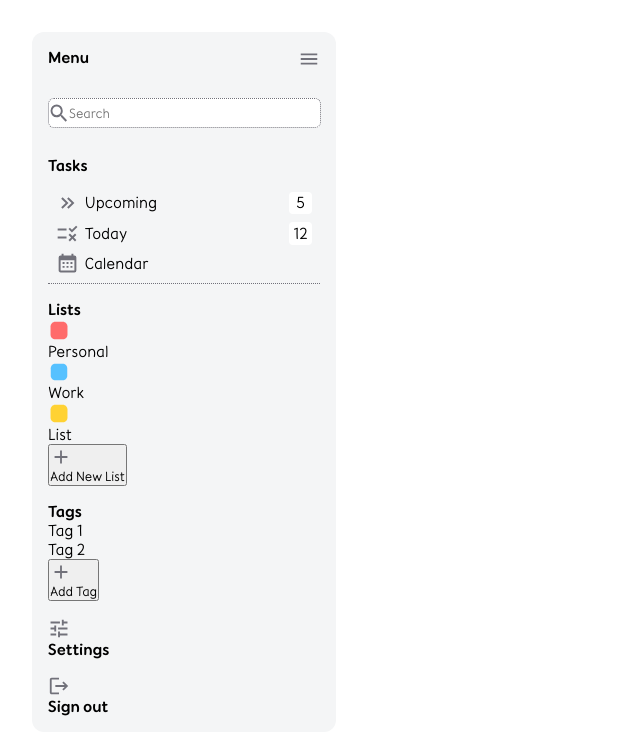
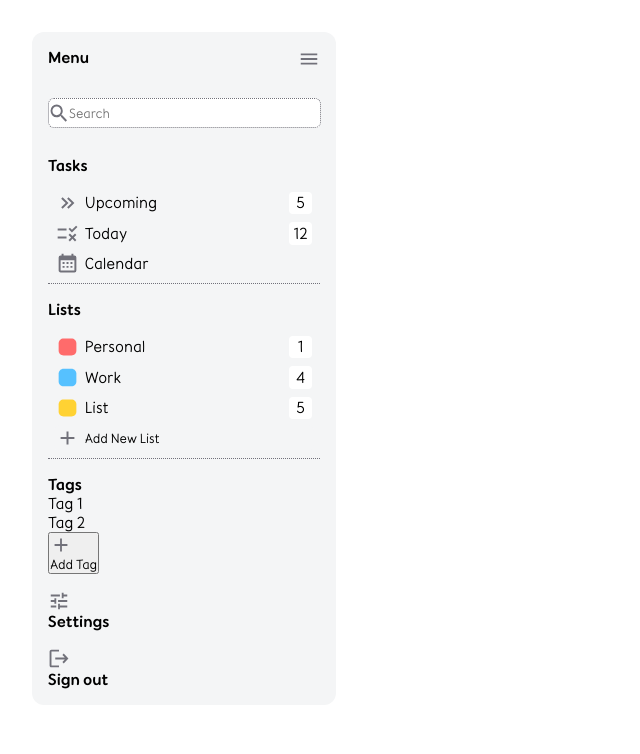
Before and after one commit to LechintanJoshua/to-do-list, a website built with webpack: page src/index.html in a window 1280 px wide. Shown: the whole page, without its empty margins (0-640 px from the left). Built offline with nearby package versions, Linux system fonts and the light colour scheme.

Commit message:
Finish Menu list design

```diff
--- a/src/index.html
+++ b/src/index.html
@@ -29,13 +29,13 @@
                 </div>
                 Upcoming
 
-                <div id="number">5</div>
+                <div class="number">5</div>
             </div>
             <div>
                 <div class="icon">
                 </div>
                 Today
-                <div id="number">12</div>
+                <div class="number">12</div>
             </div>
             <div>
                 <div class="icon">
@@ -47,26 +47,33 @@
 
         <div class="lists">
             Lists
+
+            <div class="list-type">
             <div>
                 <div class="icon">
                 </div>
                 Personal
+                <div class="number">1</div>
             </div>
             <div>
                 <div class="icon">
                 </div>
 
-                Work</div>
+                Work
+                <div class="number">4</div>
+            </div>
             <div>
                 <div class="icon">
                 </div>
                 List
+                <div class="number">5</div>
             </div>
             <button>
-                <div class="icon">
+                <div class="icon"">
                 </div>
                 Add New List
             </button>
+            </div>
         </div>
 
         <div class="tags">
--- a/src/styles/iconStyle.css
+++ b/src/styles/iconStyle.css
@@ -42,9 +42,9 @@
     mask-image: url('../icons/square-rounded.svg');
 }
 
-.lists div:nth-child(1) .icon { background-color: var(--accent-red); }
-.lists div:nth-child(2) .icon { background-color: var(--accent-cyan); }
-.lists div:nth-child(3) .icon { background-color: var(--accent-yellow); }
+.list-type > div:nth-child(1) .icon { background-color: var(--accent-red); }
+.list-type > div:nth-child(2) .icon { background-color: var(--accent-cyan); }
+.list-type > div:nth-child(3) .icon { background-color: var(--accent-yellow); }
 
 .lists button .icon {
     -webkit-mask-image: url('../icons/plus.svg');
@@ -71,3 +71,9 @@
    top: 50%;
    transform: translateY(-50%);
 }
+
+.top .icon:hover {
+    transition: 0.1s;
+    cursor: pointer;
+    background-color: var(--text-primary);
+}
--- a/src/styles/menuStyle.css
+++ b/src/styles/menuStyle.css
@@ -11,7 +11,7 @@
     top: 0;
 }
 
-#number {
+.number {
     background-color: white;
     margin-left: auto;
     height: var(--svg-height);
@@ -53,7 +53,8 @@
     justify-content: space-between;
 }
 
-.tasks .tasks-list {
+.tasks .tasks-list,
+.lists .list-type {
     padding: 0.4rem;
     border-bottom: 0.5px dotted var(--text-secondary);
     display: flex;
@@ -62,7 +63,9 @@
     margin-top: 8px;
 }
 
-.tasks .tasks-list > div {
+.tasks .tasks-list > div,
+.lists .list-type > div,
+.list-type button {
     display: flex;
     align-items: center;
     gap: 6px;
@@ -70,7 +73,14 @@
     padding: 2px;
 }
 
-.tasks .tasks-list > div:hover {
+.list-type button {
+    border: none;
+    background-color: var(--bg-menu);
+}
+
+.tasks .tasks-list > div:hover,
+.lists .list-type > div:hover,
+.list-type button:hover {
     cursor: pointer;
     background-color: var(--bg-element);
     font-weight: bold;
```
